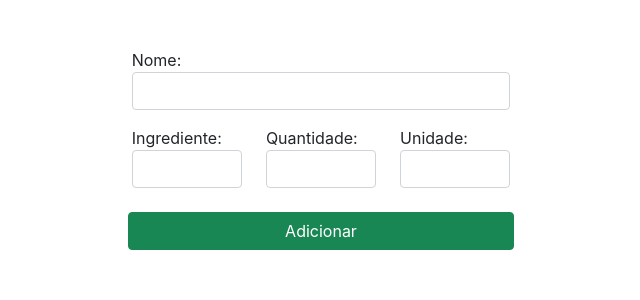
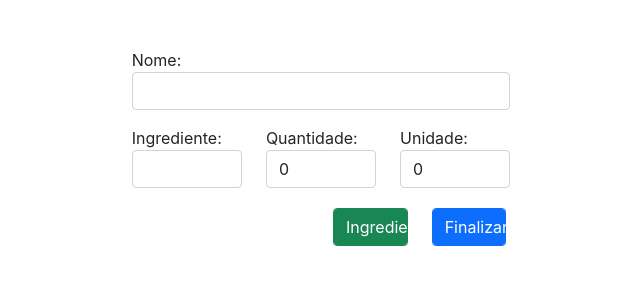
Before and after one commit to zLandgraf/recipes-react-client, a React (Create React App) app: page / in a window 1280 px wide. Shown: the top 300 px of the page, without its empty margins (319-959 px from the left). Built offline with nearby package versions, Linux system fonts and the light colour scheme; no server answers.

Commit message:
ajustando adicionar receita

```diff
--- a/src/Components/App.js
+++ b/src/Components/App.js
@@ -1,5 +1,6 @@
 import { useState, useEffect } from 'react';
 import Recipe from './Recipes/Recipe';
+import AddRecipe from './Recipes/AddRecipe';
 
 function App() {
   const [recipes, setRecipes] = useState([]);
@@ -23,42 +24,10 @@ function App() {
     getRecipes();
   }, [])
 
-  const handleSubmit = (event) =>
-  {
-    event.preventDefault();
-    console.log("teste");
-  }
-
   return (
     <>
       <div className="container-fluid p-5">
-        <div className="row justify-content-center">
-          <div className="col-4">
-            <form onSubmit={handleSubmit}>
-              <div className="form-group mb-3">
-                <span>Nome: </span>
-                <input type="text" class="form-control" />
-              </div>
-              <div className="form-group row mb-3">
-                <div class="form-group col-4">
-                  <span>Ingrediente: </span>
-                  <input type="text" class="form-control" />
-                </div>
-                <div class="form-group col-4">
-                  <span>Quantidade: </span>
-                  <input type="number" class="form-control" />
-                </div>
-                <div class="form-group col-4">
-                  <span>Unidade: </span>
-                  <input type="text" class="form-control" />
-                </div>
-              </div>
-              <div className="form-group row justify-content-end p-2">
-                <button type="submit" className="btn btn-success">Adicionar</button>
-              </div>
-            </form>
-          </div>
-        </div>
+        <AddRecipe />
       </div>
       <div className="container-fluid p-5">
           <Recipe recipes={recipes}/>
--- /dev/null
+++ b/src/Components/Ingredients/Ingredient.js
@@ -0,0 +1,44 @@
+import React from 'react'
+import { useState } from 'react'
+
+const Ingredient = props => {
+  const [ingredient, setIngredient] = useState(props.ingredient)
+
+  const handleChange = (event) => {
+    setIngredient({...ingredient, [event.target.name] : event.target.value })
+  }
+
+  return (
+      <div className="form-group row mb-3">
+        <div className="form-group col-4">
+          <span>Ingrediente: </span>
+          <input
+            onChange={handleChange}
+            value={ingredient.name}
+            type="text"
+            name='name'
+            className="form-control" />
+        </div>
+        <div className="form-group col-4">
+          <span>Quantidade: </span>
+          <input
+           onChange={handleChange}
+           value={ingredient.amount}
+           type="number"
+           name='amount'
+           className="form-control" />
+        </div>
+        <div className="form-group col-4">
+          <span>Unidade: </span>
+          <input
+            onChange={handleChange}
+            value={ingredient.unit}
+            type="text"
+            name='unit'
+            className="form-control" />
+        </div>
+      </div>
+  )
+}
+
+export default Ingredient
--- /dev/null
+++ b/src/Components/Recipes/AddRecipe.js
@@ -0,0 +1,64 @@
+import React from 'react'
+import { useState } from 'react'
+import Ingredient from '../Ingredients/Ingredient'
+
+const AddRecipe = props => {
+  const [recipe, setRecipe] = useState({
+    name: '',
+    ingredients: [{
+      name: '',
+      amount:0,
+      unit: 0
+    }],
+  });
+
+  const handleChangeRecipeName = (event) =>
+  {
+    setRecipe({...recipe, [event.target.name] : event.target.value })
+  }
+
+  const handleAddIngredient = (event) =>
+  {
+    event.preventDefault();
+    setRecipe({...recipe, ingredients: [...recipe.ingredients,
+      {
+        name: '',
+        amount:0,
+        unit: 0
+      }
+    ]});
+  }
+
+  return (
+    <div className="row justify-content-center">
+      <div className="col-4">
+        <form>
+          <div className="form-group mb-3">
+            <span>Nome: </span>
+            <input
+              onChange={handleChangeRecipeName}
+              value={recipe.name}
+              type="text"
+              className="form-control"
+              name='name' />
+          </div>
+          {recipe.ingredients.map(item => (<Ingredient ingredient={item} />))}
+          <div className="form-group row justify-content-end p-1">
+            <div class="col-3">
+              <button
+                onClick={handleAddIngredient}
+                className="btn btn-success form-control">
+                  Ingredient
+              </button>
+            </div>
+            <div className="col-3">
+              <button type="submit" className="btn btn-primary form-control">Finalizar</button>
+            </div>
+          </div>
+        </form>
+      </div>
+    </div>
+  )
+}
+
+export default AddRecipe
```
